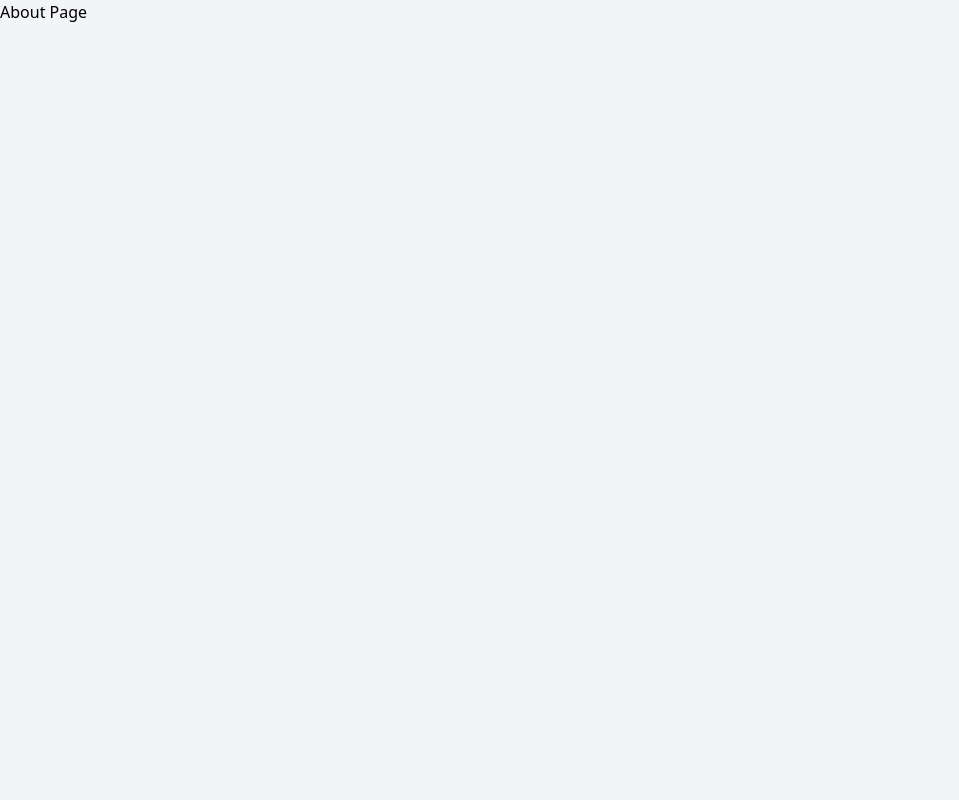
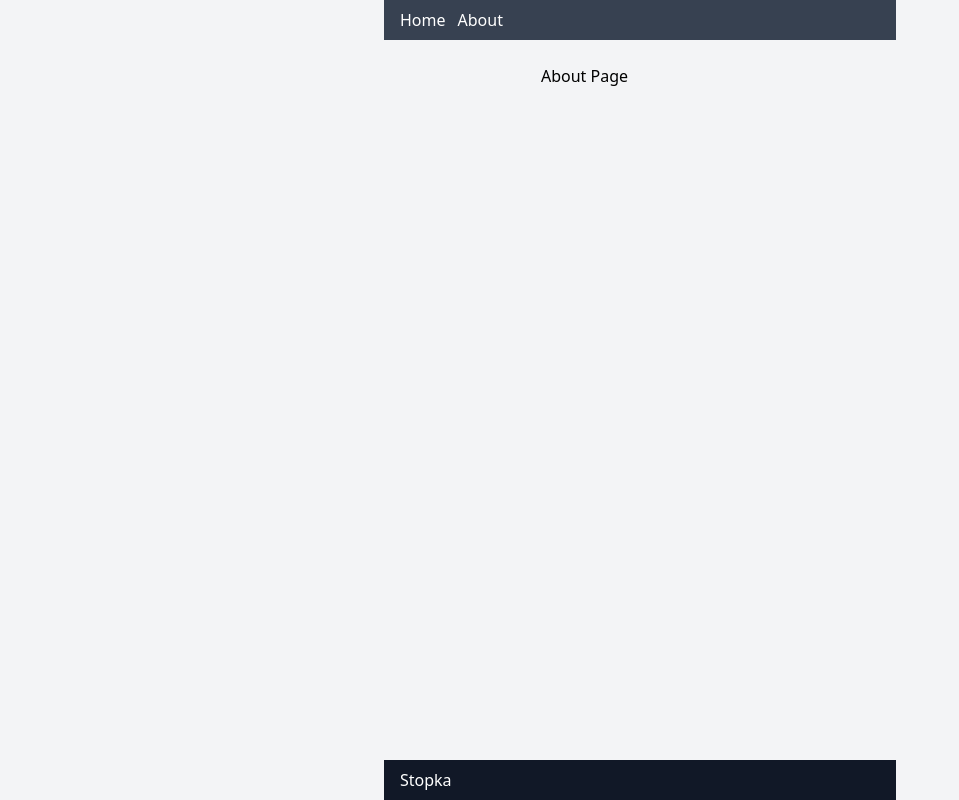
Before and after one commit to pelek1987/my-shop, a Next.js app: page /about in a window 1280 px wide. Shown: the whole page, without its empty margins (0-959 px from the left). Built offline with nearby package versions, Linux system fonts and the light colour scheme.

Commit message:
use basic layout elements on about page

```diff
--- a/pages/about.tsx
+++ b/pages/about.tsx
@@ -1,3 +1,13 @@
-const AboutPage = () => <div>About Page</div>;
+import { Main } from "../components/Main";
+import { Footer } from "../components/Footer";
+import { Header } from "../components/Header";
+
+const AboutPage = () => (
+  <div className="flex flex-col min-h-screen">
+    <Header />
+    <Main>About Page</Main>
+    <Footer />
+  </div>
+);
 
 export default AboutPage;
```
